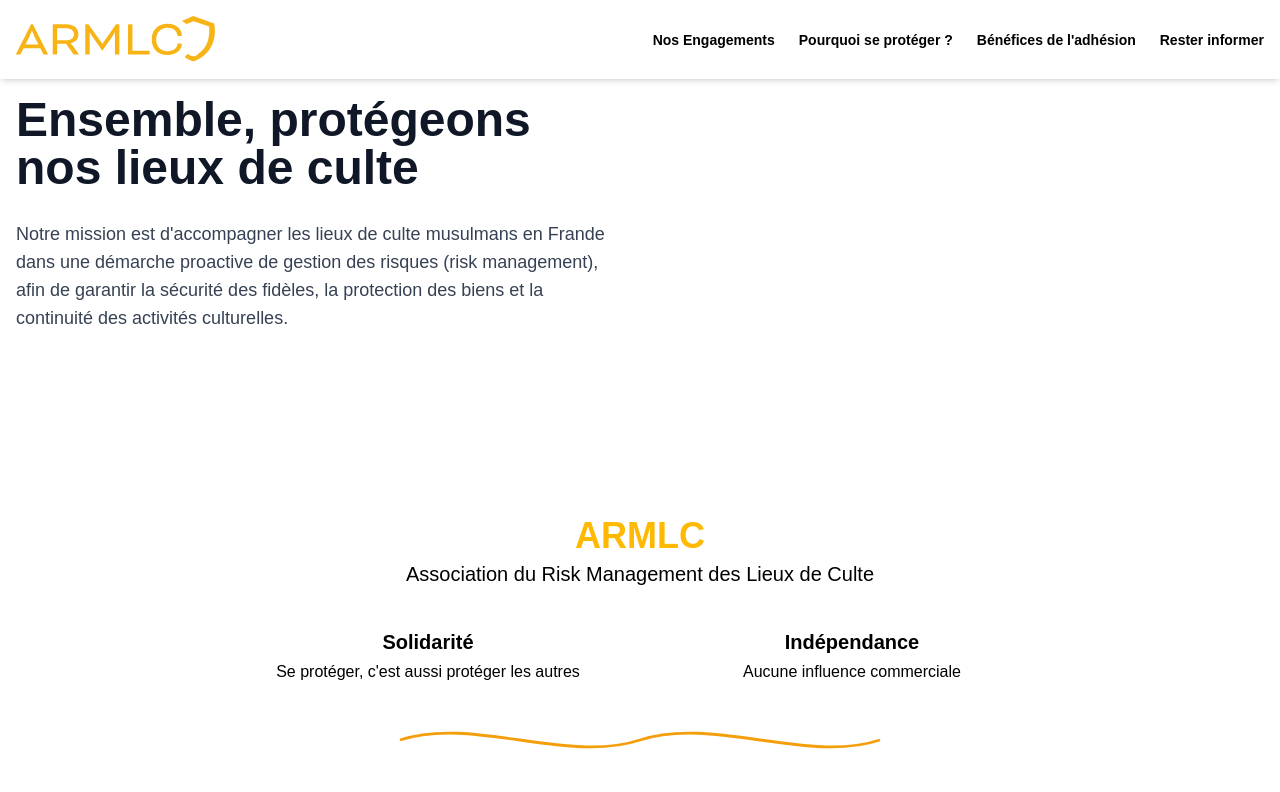
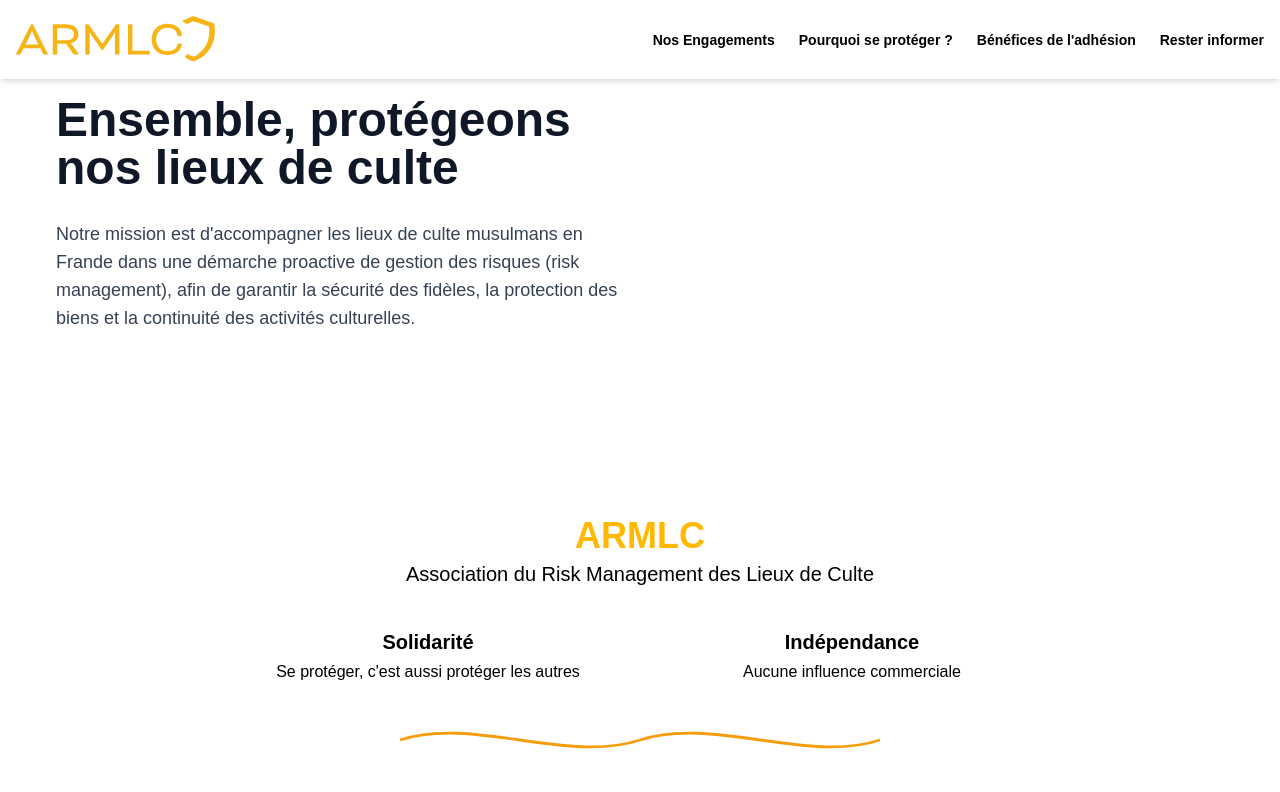
Before and after one commit to Brandon22030/adelab_test, a Next.js app: page / in a window 1280 px wide. Shown: the top 792 px of the page. Built offline with nearby package versions, Linux system fonts and the light colour scheme; grey boxes are pictures that could not be loaded.

Commit message:
Mise à jour du composant Hero

```diff
--- a/components/sections/Hero.tsx
+++ b/components/sections/Hero.tsx
@@ -7,7 +7,7 @@
       <div className="mx-auto px-4">
         <div className="flex flex-col md:flex-row justify-center items-center">
           {/* Texte et CTA */}
-          <div className="md:w-1/2 mb-8 md:mb-0 md:pr-8">
+          <div className="md:w-1/2 mb-8 md:mb-0 md:pr-8 md:ml-10">
             <h1 className="text-3xl md:text-4xl lg:text-5xl font-bold text-gray-900 mb-7 text-center md:text-left">
               Ensemble, protégeons nos lieux de culte
             </h1>
```
